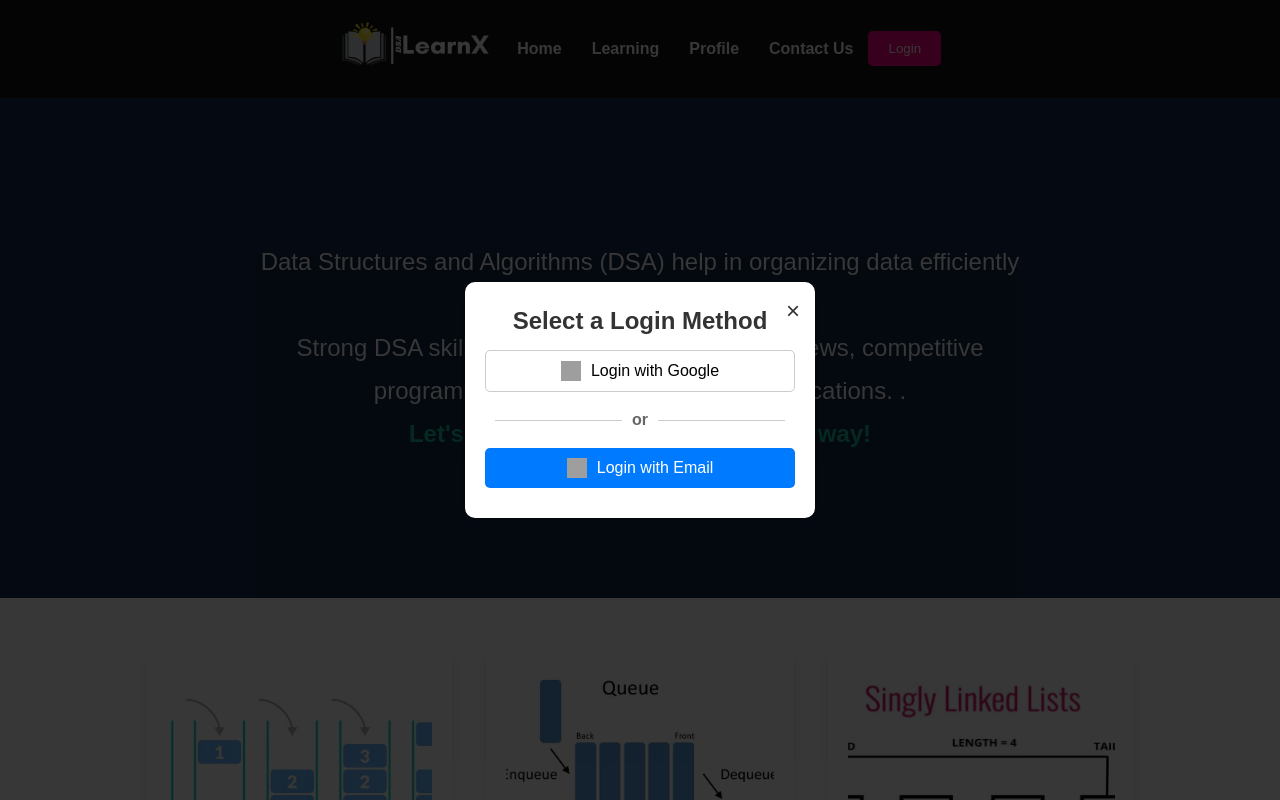
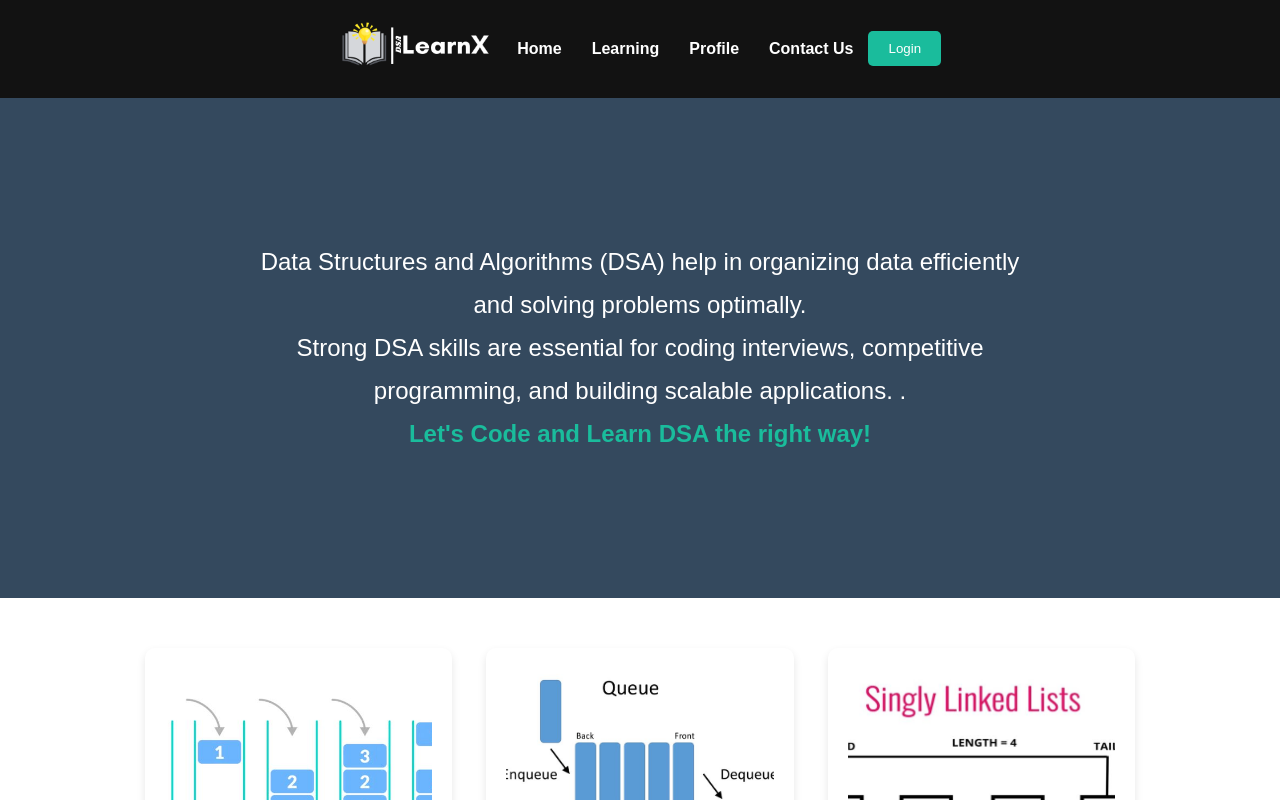
Before and after one commit to saumya-247/Hackathon, a plain HTML site: page front.html in a window 1280 px wide. Shown: the top 800 px of the page. Drawn offline with Linux system fonts and the light colour scheme; grey boxes are pictures that could not be loaded.

Commit message:
email_login

```diff
--- a/front.css
+++ b/front.css
@@ -1,138 +1,32 @@
 /* Login button , with google,email or apple */
-/* .modal {
+.modal {
     display: none;
     position: fixed;
     z-index: 1000;
     left: 50%;
-    top: 30%;
+    top: 50%;
     transform: translate(-50%, -50%);
     width: 300px;
-    background: #3034ac;
-    padding: 10px;
+    background: white;
+    padding: 20px;
     border-radius: 10px;
-    box-shadow: 5px 5px 5px rgba(205, 204, 204, 0.726);
+    box-shadow: 0 4px 8px rgba(0, 0, 0, 0.2);
     text-align: center;
-    font-style: normal;
-    font-family: 'Times New Roman', Times, serif;
-} */
+  }
 
-/* Ensure modal appears when .show is added */
-/* .modal.show {
-    display: block !important;
-    border-radius: 10px;
-}
-.modal-content{
-    padding: 30px;
+  /* Show modal when active */
+  .modal.show {
     display: block;
-    border-radius: 10px;
-}
-.g-login{
-    padding: 20px;
-    border-radius: 30px;
-} */
+  }
+
   /* Close button */
-  /* .close {
-    position: absolute;
-    top: 2px;
-    right: 10px;
-    font-size: 20px;
-    cursor: pointer;
-  } */
-   /* Modal Background */
-.modal {
-    display: none; /* Hidden by default */
-    position: fixed;
-    z-index: 1;
-    left: 0;
-    top: 0;
-    width: 100%;
-    height: 100%;
-    background-color: rgba(0, 0, 0, 0.4);
-    display: flex;
-    align-items: center;
-    justify-content: center;
-}
-
-/* Modal Content Box */
-.modal-content {
-    background: #fff;
-    padding: 20px;
-    width: 350px;
-    border-radius: 10px;
-    text-align: center;
-    box-shadow: 0px 4px 8px rgba(0, 0, 0, 0.2);
-    position: relative;
-}
-
-/* Close Button */
-.close {
+  .close {
     position: absolute;
     top: 10px;
     right: 15px;
-    font-size: 24px;
+    font-size: 20px;
     cursor: pointer;
-}
-
-/* Login Buttons */
-.login-btn {
-    width: 100%;
-    padding: 10px;
-    margin: 10px 0;
-    border: none;
-    border-radius: 5px;
-    font-size: 16px;
-    display: flex;
-    align-items: center;
-    justify-content: center;
-    gap: 10px;
-    cursor: pointer;
-}
-
-.login-btn img {
-    width: 20px;
-    height: 20px;
-}
-
-/* Google Button */
-.google {
-    background: #fff;
-    border: 1px solid #ccc;
-}
-
-.google:hover {
-    background: #f1f1f1;
-}
-
-/* Email Button */
-.email {
-    background: #007bff;
-    color: white;
-}
-
-.email:hover {
-    background: #0056b3;
-}
-
-/* OR Separator */
-.separator {
-    display: flex;
-    align-items: center;
-    justify-content: center;
-    font-weight: bold;
-    color: #666;
-    margin: 15px 0;
-    position: relative;
-}
-
-.separator::before,
-.separator::after {
-    content: "";
-    flex: 1;
-    height: 1px;
-    background: #ccc;
-    margin: 0 10px;
-}
-
+  }
   /*code for login*/
   * {
     margin: 0;
@@ -144,7 +38,7 @@
 body {
     font-family: 'Arial', sans-serif;
     background-color: #f4f7f6;
-    color: #333;
+    color: #181818;
     line-height: 1.6;
 }
 
@@ -190,7 +84,7 @@ body {
 }
 
 .nav-button .btn {
-    background-color: #FF007F;
+    background-color: #1abc9c;
     color: #fff;
     padding: 10px 20px;
     border: none;
@@ -209,7 +103,7 @@ body {
     width: 100%;
     height: 500px;
     overflow: hidden;
-    background-color: #162A4D ;
+    background-color: #34495e;
     color: #fff;
     text-align: center;
     display: flex;
--- a/front.js
+++ b/front.js
@@ -27,8 +27,7 @@
 // showSlide(slideIndex);
 
 // Firebase Config (Replace with your own)
-
-// Firebase Config
+// Firebase Config// Firebase Config
 const firebaseConfig = {
   apiKey: "AIzaSyCoDmlZIPcAMMJg5iz7lRIeyxfHCPcUj4M",
   authDomain: "learnx-1c84f.firebaseapp.com",
@@ -39,10 +38,10 @@ const firebaseConfig = {
 };
 
 // Initialize Firebase
-// firebase.initializeApp(firebaseConfig);
-// const auth = firebase.auth();
+firebase.initializeApp(firebaseConfig);
+const auth = firebase.auth();
 
-// Select modals
+// Select modals and inputs
 const loginModal = document.getElementById("login-modal");
 const emailLoginModal = document.getElementById("email-login-modal");
 const openModalBtn = document.getElementById("open-login-modal");
@@ -51,11 +50,10 @@ const emailInput = document.getElementById("email-input");
 const passwordInput = document.getElementById("password-input");
 const errorText = document.getElementById("login-error");
 
-
-// Open login modal
+// Open main login modal
 openModalBtn.addEventListener("click", () => {
   loginModal.style.display = "block";
-  resetEmailLoginForm();
+  resetEmailLoginForm(); // Ensure form is cleared when opening
 });
 
 // Close modals
@@ -71,14 +69,13 @@ closeModalBtns.forEach(btn => {
 document.getElementById("email-login").addEventListener("click", () => {
   loginModal.style.display = "none"; // Hide main modal
   emailLoginModal.style.display = "block"; // Show email login modal
-  resetEmailLoginForm();
+  resetEmailLoginForm(); // Clear previous inputs and error messages
 });
 
 // Email Login Handling
 document.getElementById("submit-email-login").addEventListener("click", () => {
-  const email = document.getElementById("email-input").value;
-  const password = document.getElementById("password-input").value;
-  //const errorText = document.getElementById("login-error");
+  const email = emailInput.value.trim();
+  const password = passwordInput.value.trim();
 
   if (!email || !password) {
     showError("Both fields are required!");
@@ -89,13 +86,12 @@ document.getElementById("submit-email-login").addEventListener("click", () => {
     .then(() => {
       alert("Logged in successfully!");
       emailLoginModal.style.display = "none"; // Close modal
-      resetEmailLoginForm();
+      resetEmailLoginForm(); // Reset form
     })
     .catch(() => {
       showError("Invalid email or password");
     });
 });
-
 
 // Google Login
 document.getElementById("google-login").addEventListener("click", () => {
@@ -108,12 +104,14 @@ document.getElementById("google-login").addEventListener("click", () => {
     .catch((error) => console.error(error));
 });
 
+// Function to clear input fields and errors
 function resetEmailLoginForm() {
   emailInput.value = "";
   passwordInput.value = "";
   errorText.style.display = "none";
   errorText.innerText = "";
 }
+
 // Function to show error message and clear input fields
 function showError(message) {
   errorText.style.display = "block";
```
